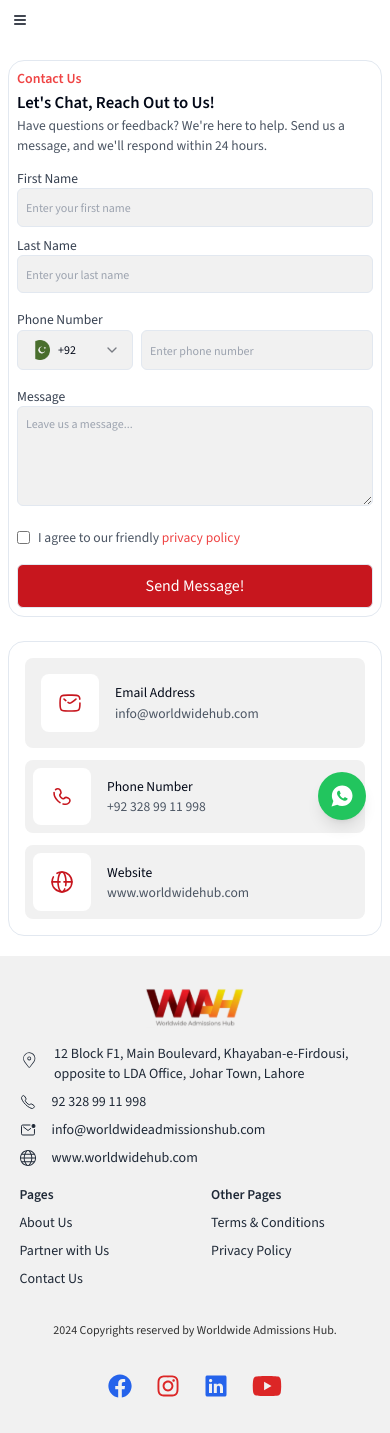
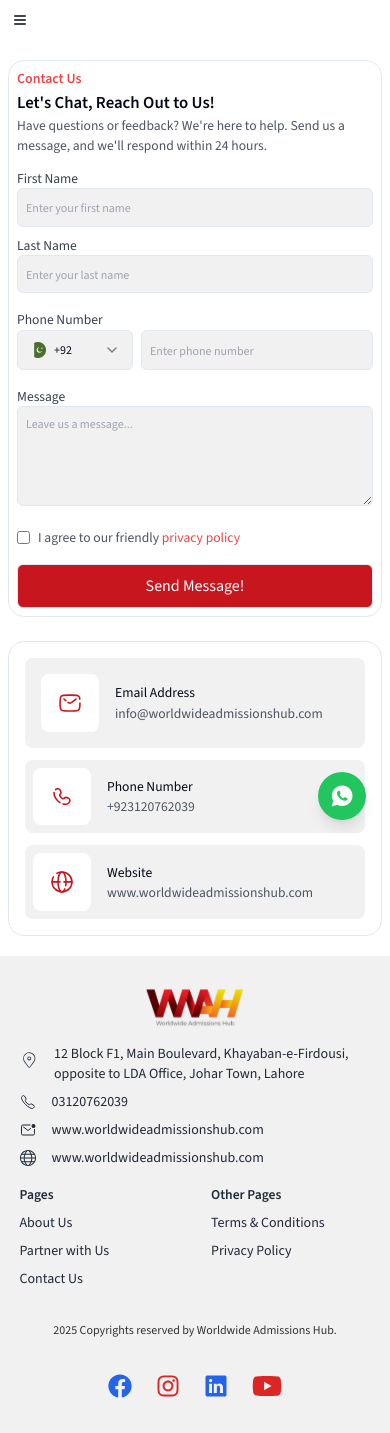
Before and after one commit to HMZain007/wwah, a Next.js app: page /contactus in a window 390 px wide. Built offline with nearby package versions, Linux system fonts and the light colour scheme.

Commit message:
new foter

```diff
--- a/app/(pages)/aboutUs/components/AboutUsHero.tsx
+++ b/app/(pages)/aboutUs/components/AboutUsHero.tsx
@@ -3,18 +3,19 @@ import React from "react";
 function AboutUsHero() {
   return (
     <div className="relative flex items-center justify-center py-4 sm:py-0 h-[180px] sm:h-[75vh] w-[95%] mx-auto rounded-2xl md:mt-4 overflow-hidden">
-      <video
+      {/* <video
         className="absolute top-0 left-0 w-full h-full object-cover"
         autoPlay
         loop
-
       >
         <source src="./WWAH.mp4" type="video/mp4" />
         Your browser does not support the video tag.
+      </video> */}
+      <video autoPlay loop muted className="w-full h-full object-cover">
+        <source src="/WWAH.mp4" type="video/mp4" />
       </video>
     </div>
   );
 }
 
-
 export default AboutUsHero;
--- a/app/(pages)/contactus/page.tsx
+++ b/app/(pages)/contactus/page.tsx
@@ -1,6 +1,6 @@
-"use client"
+"use client";
 import { useState } from "react";
-import React from 'react';
+import React from "react";
 import { Button } from "@/components/ui/button";
 import Image from "next/image";
 import { Input } from "@/components/ui/input";
@@ -15,17 +15,37 @@ export default function ContactUs() {
     { code: "+92", flag: "/pakflag.png", country: "Pakistan" },
     { code: "+1", flag: "/usa.png", country: "USA" },
     { code: "+91", flag: "/countryarchive/india_logo.png", country: "India" },
-    { code: "+61", flag: "/countryarchive/australia_logo.png", country: "Australia" },
+    {
+      code: "+61",
+      flag: "/countryarchive/australia_logo.png",
+      country: "Australia",
+    },
     { code: "+39", flag: "/countryarchive/italy_logo.png", country: "Italy" },
     { code: "+44", flag: "/ukflag.png", country: "United Kingdom" },
     { code: "+1", flag: "/countryarchive/canada_logo.png", country: "Canada" },
     { code: "+86", flag: "/countryarchive/china_logo.png", country: "China" },
-    { code: "+353", flag: "/countryarchive/ireland_logo.png", country: "Ireland" },
+    {
+      code: "+353",
+      flag: "/countryarchive/ireland_logo.png",
+      country: "Ireland",
+    },
     { code: "+64", flag: "/nz.png", country: "New Zealand" },
-    { code: "+49", flag: "/countryarchive/germany_logo.png", country: "Germany" },
-    { code: "+60", flag: "/countryarchive/malaysia_logo.png", country: "Malaysia" },
+    {
+      code: "+49",
+      flag: "/countryarchive/germany_logo.png",
+      country: "Germany",
+    },
+    {
+      code: "+60",
+      flag: "/countryarchive/malaysia_logo.png",
+      country: "Malaysia",
+    },
     { code: "+33", flag: "/countryarchive/france_logo.png", country: "France" },
-    { code: "+45", flag: "/countryarchive/denmark_logo.png", country: "Denmark" },
+    {
+      code: "+45",
+      flag: "/countryarchive/denmark_logo.png",
+      country: "Denmark",
+    },
   ];
   const [form, setForm] = useState({
     firstName: "",
@@ -37,7 +57,9 @@ export default function ContactUs() {
   });
   const [isSubmitting, setIsSubmitting] = useState(false);
   const [responseMessage, setResponseMessage] = useState("");
-  const handleChange = (e: React.ChangeEvent<HTMLTextAreaElement | HTMLInputElement>) => {
+  const handleChange = (
+    e: React.ChangeEvent<HTMLTextAreaElement | HTMLInputElement>
+  ) => {
     setForm({
       ...form,
       [e.target.name]: e.target.value,
@@ -53,7 +75,12 @@ export default function ContactUs() {
     e.preventDefault();
     setIsSubmitting(true);
     // Validate form data before submitting
-    if (!form.firstName || !form.lastName || !form.phoneNumber || !form.message) {
+    if (
+      !form.firstName ||
+      !form.lastName ||
+      !form.phoneNumber ||
+      !form.message
+    ) {
       setResponseMessage("Please fill out all fields before submitting.");
       setIsSubmitting(false); // Stop submitting
       return; // Prevent form submission
@@ -105,10 +132,13 @@ export default function ContactUs() {
           <h6 className="text-red-500 ">Contact Us</h6>
           <h4>Let&#39;s Chat, Reach Out to Us!</h4>
           <p className="text-gray-600 mb-3 xl:mb-0">
-            Have questions or feedback? We&#39;re here to help. Send us a message, and
-            we&#39;ll respond within 24 hours.
+            Have questions or feedback? We&#39;re here to help. Send us a
+            message, and we&#39;ll respond within 24 hours.
           </p>
-          <form onSubmit={handleSubmit} className="space-y-4 md:space-y-5 flex-1 flex flex-col">
+          <form
+            onSubmit={handleSubmit}
+            className="space-y-4 md:space-y-5 flex-1 flex flex-col"
+          >
             <div className="grid md:grid-cols-2 gap-2">
               <label htmlFor="firstname" className="block text-gray-700">
                 First Name
@@ -130,7 +160,6 @@ export default function ContactUs() {
                   onChange={handleChange}
                   placeholder="Enter your last name"
                   className="w-full p-2 border rounded-md focus:outline-none focus:ring-1 focus:ring-gray-300 bg-[#F1F1F1] placeholder:text-[12px] placeholder:md:text-[13px] placeholder:lg:text-[14px]"
-
                 />
               </label>
             </div>
@@ -141,40 +170,51 @@ export default function ContactUs() {
               <div className="flex flex-row gap-2">
                 {/* Dropdown for Country Code */}
                 <div className="flex items-center justify-center w-[50%] md:w-[25%]   bg-white bg-opacity-20 rounded-md">
-
                   <Select onValueChange={handleCountryCodeChange}>
                     <SelectTrigger className="flex items-center  border rounded-md focus:outline-none focus:ring-1 focus:ring-gray-300 bg-[#F1F1F1]">
                       <div className="flex items-center space-x-2">
                         <Image
-                          src={countries.find(c => `${c.country}_${c.code}` === form.countryCode)?.flag || countries[0].flag}
+                          src={
+                            countries.find(
+                              (c) =>
+                                `${c.country}_${c.code}` === form.countryCode
+                            )?.flag || countries[0].flag
+                          }
                           alt="Country Flag"
-                          width={20}
-                          height={20}
+                          width={16}
+                          height={16}
                           className="object-cover"
                         />
-                        <p className="text-xs">{form.countryCode?.split('_')[1] || countries[0].code}</p> {/* Show only code */}
+                        <p className="text-xs">
+                          {form.countryCode?.split("_")[1] || countries[0].code}
+                        </p>{" "}
+                        {/* Show only code */}
                       </div>
                     </SelectTrigger>
 
                     <SelectContent>
                       {countries.map((country) => (
-                        <SelectItem key={country.country} value={`${country.country}_${country.code}`}>
+                        <SelectItem
+                          key={country.country}
+                          value={`${country.country}_${country.code}`}
+                        >
                           <div className="flex items-center space-x-2">
                             <Image
                               src={country.flag}
                               alt={`${country.country} Flag`}
-                              width={20}
-                              height={20}
+                              width={16}
+                              height={16}
                               className="object-cover"
                             />
                             <p className="text-xs truncate">{country.code}</p>
-                            <p className="text-xs truncate">({country.country})</p>
+                            <p className="text-xs truncate">
+                              ({country.country})
+                            </p>
                           </div>
                         </SelectItem>
                       ))}
                     </SelectContent>
                   </Select>
-
                 </div>
                 {/* Input Field for Phone Number */}
                 <div className="w-full">
@@ -247,7 +287,7 @@ export default function ContactUs() {
               </div>
               <div>
                 <p>Email Address</p>
-                <p className="text-gray-600">info@worldwidehub.com</p>
+                <p className="text-gray-600">info@worldwideadmissionshub.com</p>
               </div>
             </div>
             <div className="flex items-center gap-4 rounded-lg bg-[#F1F1F1] p-2">
@@ -262,7 +302,7 @@ export default function ContactUs() {
               </div>
               <div>
                 <p>Phone Number</p>
-                <p className="text-gray-600">+92 328 99 11 998</p>
+                <p className="text-gray-600">+923120762039</p>
               </div>
             </div>
             <div className="flex items-center gap-4 rounded-lg bg-[#F1F1F1] p-2">
@@ -277,7 +317,7 @@ export default function ContactUs() {
               </div>
               <div>
                 <p>Website</p>
-                <p className="text-gray-600">www.worldwidehub.com</p>
+                <p className="text-gray-600">www.worldwideadmissionshub.com</p>
               </div>
             </div>
           </div>
--- a/components/Footer.tsx
+++ b/components/Footer.tsx
@@ -37,36 +37,51 @@ const Footer = () => {
           {/* Left Section: Contact Details */}
           <div className="grid grid-cols-1 sm:grid-cols-2 gap-2 items-start">
             <div className="flex  space-x-4">
-              <CiLocationOn className="h-8  sm:h-12 lg:h-8 w-8 sm:w-12 lg:w-8" />
+              <CiLocationOn className="h-8  sm:h-12 lg:h-9 w-8 sm:w-12 lg:w-10 xl:w-8" />
               <p className="text-sm 2xl:text-base">
                 12 Block F1, Main Boulevard, Khayaban-e-Firdousi, opposite to
                 LDA Office, Johar Town, Lahore
               </p>
             </div>
-            <div
+            {/* <div
               className="flex items-center space-x-4 cursor-pointer"
               onClick={() =>
-                window.open("https://wa.me/923289911998", "_blank")
+                window.open("https://wa.me/+923120762039", "_blank")
               }
             >
               <IoCallOutline />
-              <p className="text-sm 2xl:text-base">92 328 99 11 998</p>
+              <p className="text-sm 2xl:text-base">+92 3120762039</p>
+            </div> */}
+            <div
+              className="flex items-center space-x-4 cursor-pointer"
+              onClick={() => (window.location.href = "tel:+923120762039")}
+            >
+              <IoCallOutline />
+              <p className="text-sm 2xl:text-base"> 03120762039</p>
             </div>
             <div
               className="flex items-center space-x-4 cursor-pointer"
               onClick={() =>
-                (window.location.href =
-                  "mailto:info@worldwideadmissionshub.com")
+              (window.location.href =
+                "mailto:info@worldwideadmissionshub.com")
               }
             >
               <IoMailUnreadOutline />
               <p className="text-sm 2xl:text-base">
-                info@worldwideadmissionshub.com
+                www.worldwideadmissionshub.com{" "}
               </p>
             </div>
+
             <div className="flex items-center space-x-4">
               <TfiWorld />
-              <p className="text-sm 2xl:text-base">www.worldwidehub.com</p>
+              <Link
+                href="/"
+                target="_blank"
+                rel="noopener noreferrer"
+                className="text-sm 2xl:text-base  hover:underline"
+              >
+                www.worldwideadmissionshub.com
+              </Link>
             </div>
           </div>
 
@@ -154,7 +169,7 @@ const Footer = () => {
         <div className="flex flex-col sm:flex-row items-center justify-center sm:space-x-4 mt-4 space-y-4 sm:space-y-0">
           <div className="flex-1 border-t border-[#313131]"></div>
           <p className="text-center text-xs text-[#313131]">
-            2024 Copyrights reserved by Worldwide Admissions Hub.
+            2025 Copyrights reserved by Worldwide Admissions Hub.
           </p>
           <div className="flex-1 border-t border-[#313131]"></div>
         </div>
```
